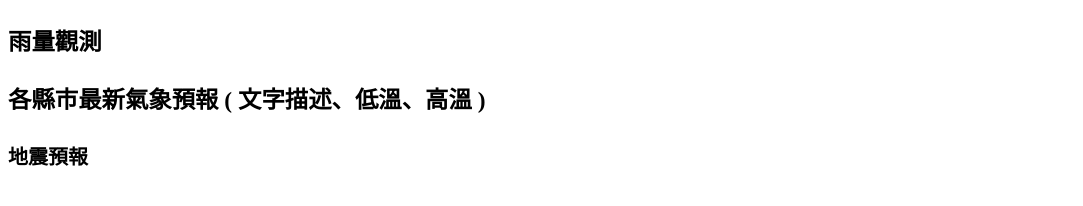
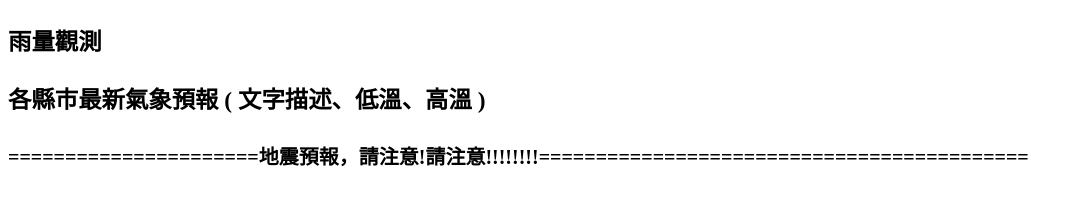
Before and after one commit to shih3807/team-weather, a plain HTML site: page index.html in a window 1280 px wide. Shown: the whole page, without its empty margins (0-1083 px from the left). Drawn offline with Linux system fonts and the light colour scheme; no server answers.

Commit message:
Did anyone see meeeee??

```diff
--- a/index.html
+++ b/index.html
@@ -22,7 +22,7 @@
 	-->
 	<h3>各縣市最新氣象預報 ( 文字描述、低溫、高溫 )</h3>
 
-	<h4>地震預報</h4>
+	<h4>======================地震預報，請注意!請注意!!!!!!!!===========================================</h4>
 	<div id="weather"></div>
 	<script>
 		// 以下是我申請的 KEY 請使用無所謂，你也可以自己去中央氣象局網站申請一個
```
